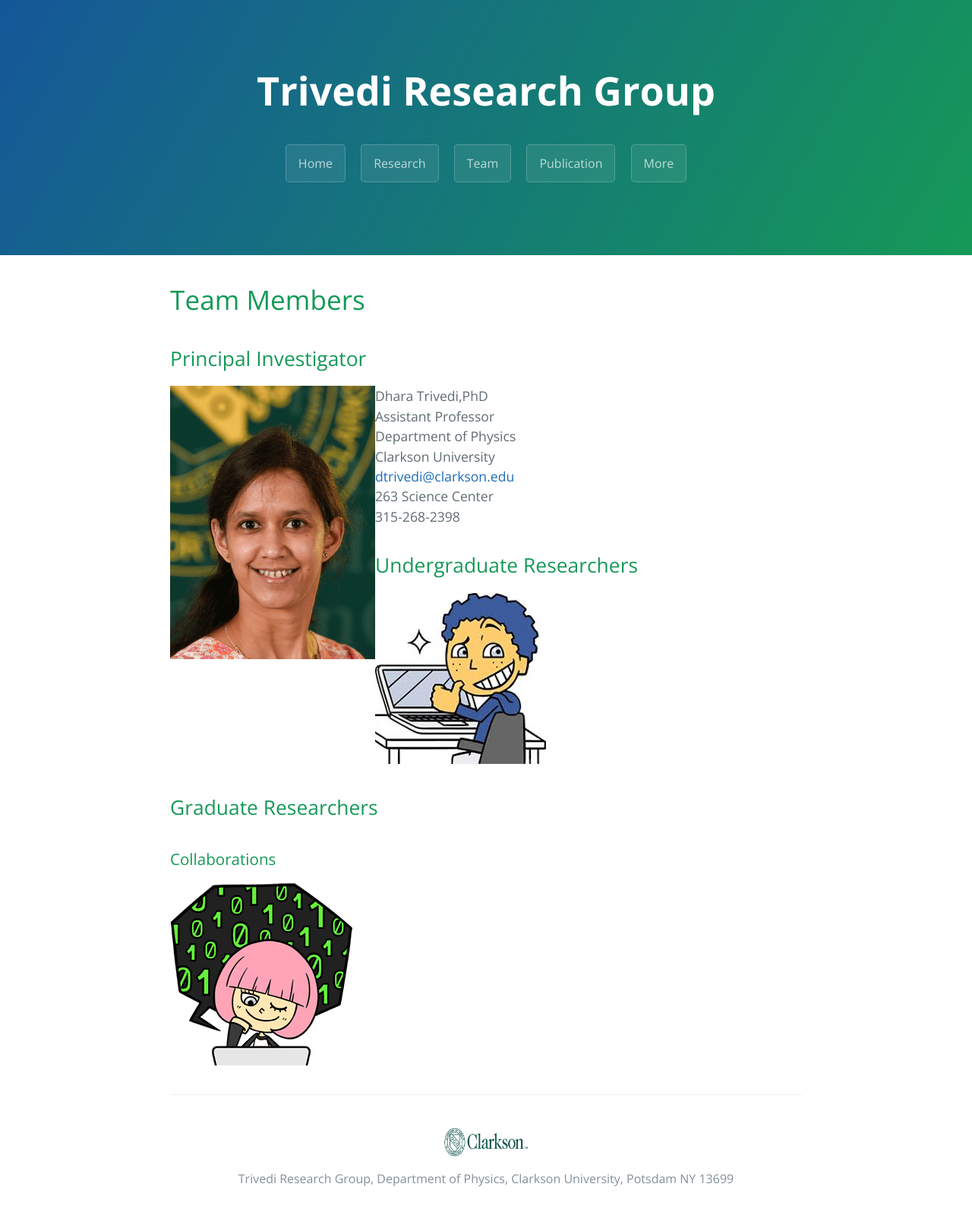
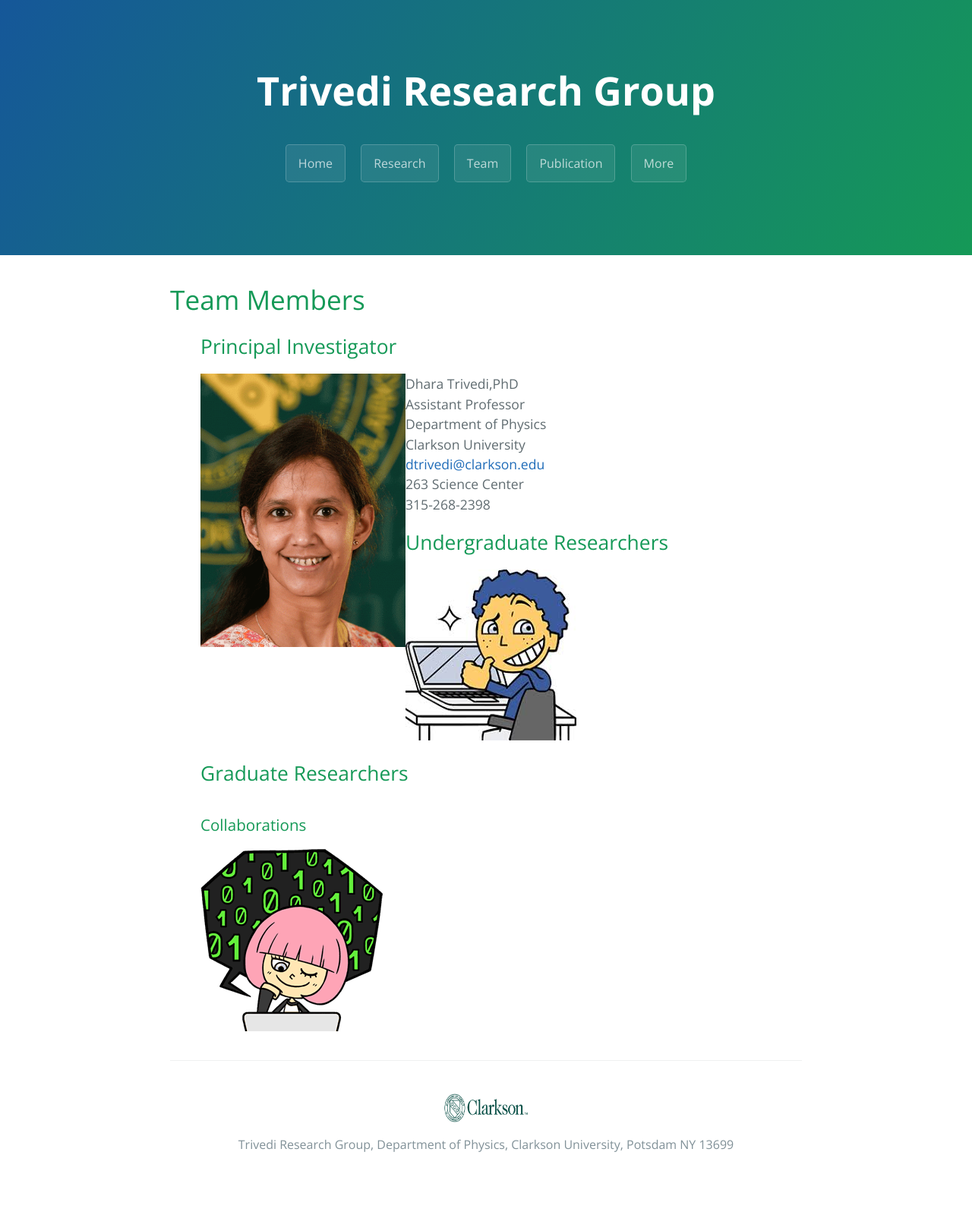
Before and after one commit to dharatrivedi/dharatrivedi.github.io, a Jekyll site: the page built from people.html, in a window 1280 px wide. Shown: the whole page at 76% size. Built offline with Jekyll 4.4.1, drawn with Linux system fonts in a browser that asks for light colours; after the commit the page ends 1551 px from its top, so only the background shows below that.

Commit message:
Update people.html

```diff
--- a/people.html
+++ b/people.html
@@ -5,6 +5,7 @@ title: {{ site.name }}
 
 <div id="home">
   <h1>Team Members</h1>
+  <ul class="posts">
     <h2>Principal Investigator</h2>
     <img class="img1" src="/images/PI.gif" alt="DharaTrivedi" width="270" height="360">
     Dhara Trivedi,PhD<br />
@@ -14,9 +15,14 @@ title: {{ site.name }}
     <a href="mailto:dtrivedi@clarkson.edu">dtrivedi@clarkson.edu</a><br />
     263 Science Center<br />
     315-268-2398
+  </ul>
+  <ul class="posts">
     <h2>Undergraduate Researchers</h2>
     <img src="/images/Boy.jpeg" alt="BrendanBarrow">
+  </ul>
+  <ul class="posts">
     <h2>Graduate Researchers</h2>
     <h3>Collaborations</h3>
     <img src="/images/Girl.png" alt="SraddhaAgrawal">
+  </ul>
 </div>
```
Lines whose indentation alone changed are shown as unchanged.
